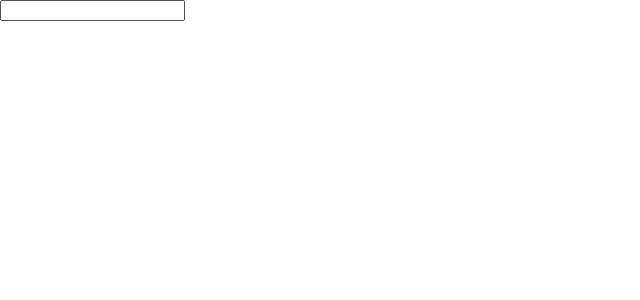
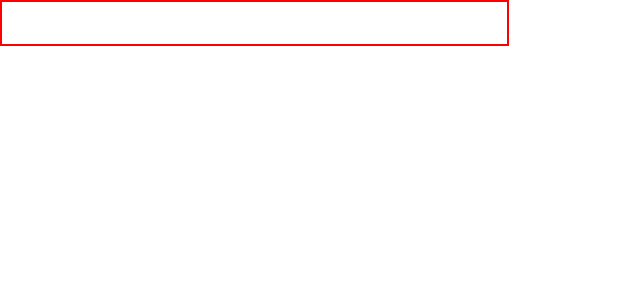
Before and after one commit to hozefaj/league-search, a React (Create React App) app: page / in a window 1280 px wide. Shown: the top 300 px of the page, without its empty margins (0-640 px from the left). Built offline with nearby package versions, Linux system fonts and the light colour scheme.

Commit message:
Changed onsubmit for form

```diff
--- a/src/components/SearchBar.js
+++ b/src/components/SearchBar.js
@@ -1,8 +1,16 @@
 import React from 'react';
+import '../css/SearchBar.css';
 
 const SearchBar = () => (
-    <form>
-        <input>
+    <form
+        className="SearchBar"
+        onSubmit={(e) => {
+            e.preventDefault();
+        }}
+    >
+        <input
+            className="input"
+        >
         </input>
     </form>
 );
```
